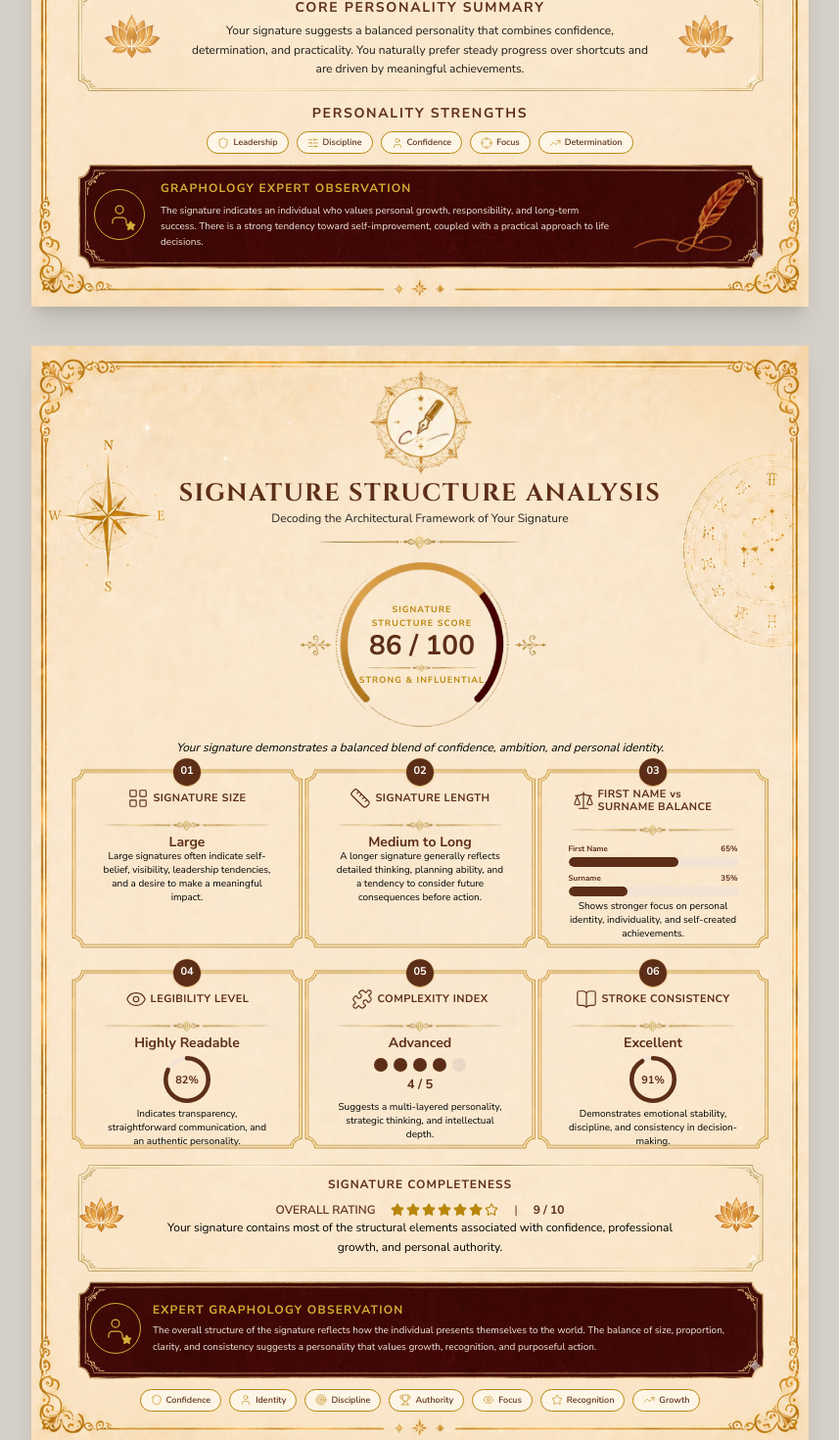
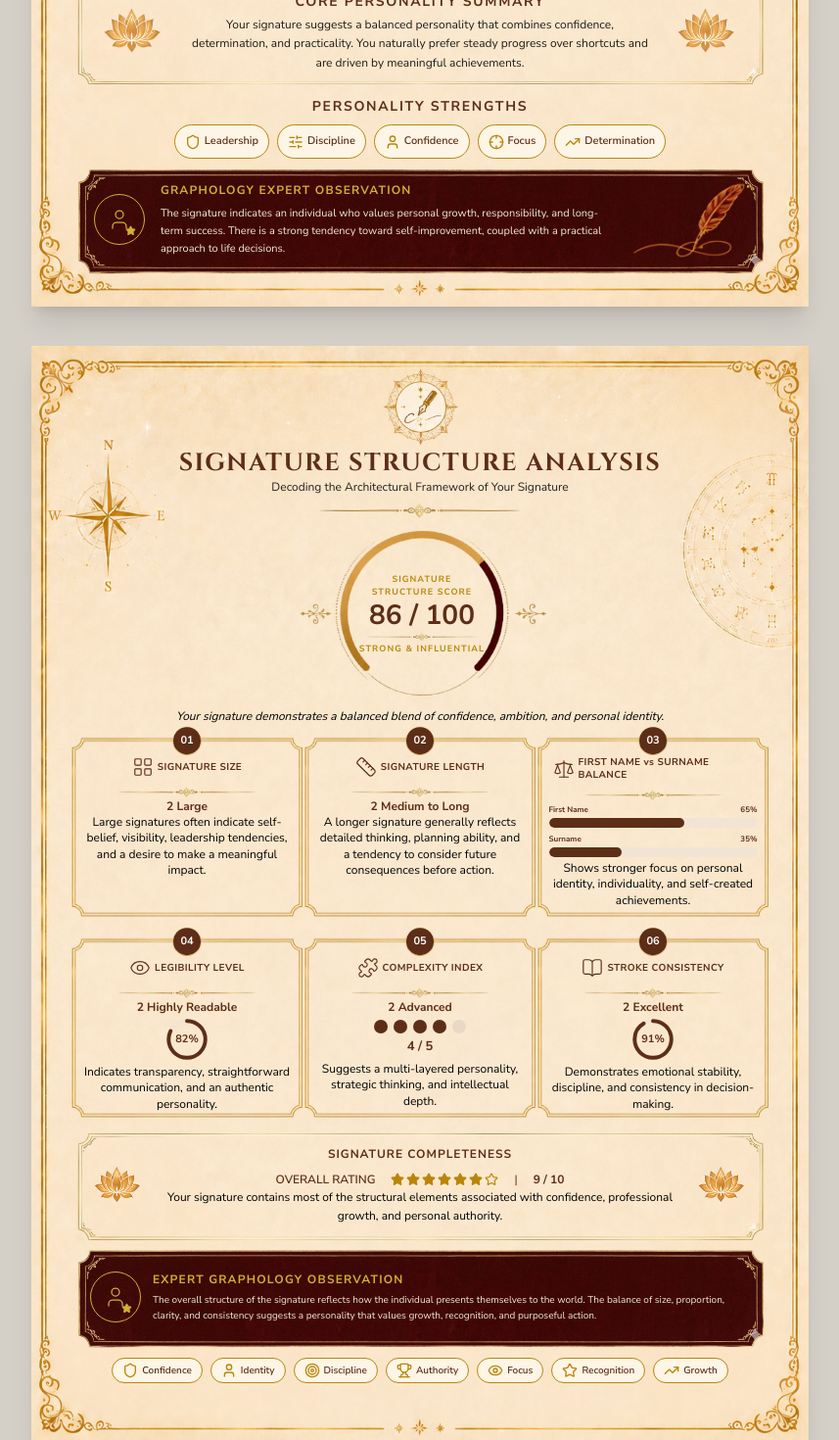
Before and after one commit to chiraganantasecuritylab123/mobile_number_correction_report, a Next.js app: page /signature-report in a window 1280 px wide. Shown: the part 2060-3530 px from the top of the page at 98% size, without its empty margins (211-1068 px from the left). Built offline with nearby package versions, Linux system fonts and the light colour scheme.

Commit message:
some desing issues fix

```diff
--- a/Components/SignatureAnalysisReport/EndingStrokeAnalysis.tsx
+++ b/Components/SignatureAnalysisReport/EndingStrokeAnalysis.tsx
@@ -241,7 +241,7 @@ function AnalysisCard({
           {card.title}
         </p>
 
-        <div className="mb-0.5 flex h-[40px] items-center justify-center">
+        <div className="mb-0.5 flex h-[38px] items-center justify-center">
           <StrokeGraphic icon={card.icon} compact={compact} />
         </div>
 
@@ -252,13 +252,13 @@ function AnalysisCard({
             border: `1px solid ${COLORS.gold}`,
           }}
         >
-          <span className="text-[11px] font-semibold" style={{ color: COLORS.brown }}>
+          <span className="text-[10px] font-semibold" style={{ color: COLORS.brown }}>
             {card.valueLabel}
           </span>
         </div>
 
         <p
-          className="px-1.5 leading-snug text-[10px]"
+          className="px-1.5 leading-snug text-[11px]"
           style={{ color: COLORS.black, opacity: 0.82 }}
         >
           {card.description}
@@ -270,15 +270,17 @@ function AnalysisCard({
 
 function IntroHeader({ text }: { text: string }) {
   return (
-    <div className="mt-1 flex w-full max-w-[620px] items-center justify-center gap-3 px-2 font-nunito-sans">
-      <Pattern3 size={32} />
+    <div className="mt-1 flex w-full  items-center justify-center gap-3 px-2 font-nunito-sans">
+      <div className="flex items-center justify-center max-w-[500px]">
+        <Pattern3 size={32} className="rotate-180" />
         <p
           className="text-center text-[13px] italic leading-snug"
           style={{ color: COLORS.brown, opacity: 0.9 }}
         >
           {text}
         </p>
-      <Pattern3 size={32} className="rotate-180" />
+        <Pattern3 size={32} />
+      </div>
     </div>
   );
 }
--- a/Components/SignatureAnalysisReport/NumerologyView.tsx
+++ b/Components/SignatureAnalysisReport/NumerologyView.tsx
@@ -382,8 +382,8 @@ function NumerologyCardView({
               }}
             >
               <span
-                className="text-[6px] font-bold tracking-[0.08em]"
-                style={{ color: COLORS.gold }}
+                className="text-[7px] font-bold tracking-[0.08em]"
+                style={{ color: COLORS.brown }}
               >
                 {card.valueLabel}
               </span>
--- a/Components/SignatureAnalysisReport/PersonalityAnalysis.tsx
+++ b/Components/SignatureAnalysisReport/PersonalityAnalysis.tsx
@@ -304,19 +304,19 @@ function StrengthPills({ strengths }: { strengths: PersonalityStrength[] }) {
           return (
             <div
               key={strength.label}
-          className="flex items-center gap-1 rounded-full px-2.5 py-1"
+              className="flex items-center gap-1 rounded-full px-2.5 py-2"
               style={{
                 backgroundColor: COLORS.cream,
                 border: `1px solid ${COLORS.gold}`,
               }}
             >
               <Icon
-            size={12}
-            strokeWidth={1.25}
+                size={16}
+                strokeWidth={2}
                 style={{ color: COLORS.gold }}
               />
               <span
-            className="text-[9px] font-semibold"
+                className="text-[11px] font-semibold"
                 style={{ color: COLORS.brown }}
               >
                 {strength.label}
@@ -366,8 +366,8 @@ function ExpertObservationFooter({ observation }: { observation: string }) {
             GRAPHOLOGY EXPERT OBSERVATION
           </p>
           <p
-            className="mt-1.5 text-[10px] leading-relaxed"
-            style={{ color: COLORS.cream,  opacity: 0.95 }}
+            className="mt-1.5 text-[11px] leading-relaxed"
+            style={{ color: COLORS.cream, opacity: 0.95 }}
           >
             {observation}
           </p>
@@ -420,10 +420,7 @@ export default function PersonalityAnalysis({
         >
           {title}
         </h1>
-        <p
-          className="mt-0.5 max-w-[520px] text-[17px] font-nunito-sans"
-          style={{ color: COLORS.black, opacity: 0.85 }}
-        >
+        <p className="text-[14px]" style={{ color: '#213247', opacity: 0.85, fontFamily: "var(--font-geist-sans), 'Segoe UI', sans-serif" }}>
           {subtitle}
         </p>
       </header>
--- a/Components/SignatureAnalysisReport/SignatureImprovement.tsx
+++ b/Components/SignatureAnalysisReport/SignatureImprovement.tsx
@@ -379,7 +379,7 @@ function ExpertRecommendation({ text }: { text: string }) {
       <div className="flex-1">
         <OrnateLabel text="EXPERT RECOMMENDATION" light />
         <p
-          className="mt-1 leading-relaxed"
+          className="mt-1 leading-relaxed px-3"
           style={{
             color: "#F5E6C8",
             fontFamily: BODY_SANS,
--- a/Components/SignatureAnalysisReport/SignatureStructureAnalysis.tsx
+++ b/Components/SignatureAnalysisReport/SignatureStructureAnalysis.tsx
@@ -275,7 +275,7 @@ import {
   const circ = 2 * Math.PI * r;
   const offset = circ * (1 - percent / 100);
   return (
-      <div className="relative flex h-[58px] w-[58px] items-center justify-center">
+    <div className="relative flex h-[50px] w-[50px] items-center justify-center">
       <svg viewBox="0 0 64 64" className="h-full w-full -rotate-90" aria-hidden>
         <circle cx="32" cy="32" r={r} fill="none" stroke="#f2e4d4" strokeWidth="5" />
         <circle
@@ -352,34 +352,31 @@ import {
 
   return (
     <div className="relative flex h-[205px] w-[245px] flex-col bg-[url('/assets/signatureReport/card-bg.png')] bg-cover bg-center bg-no-repeat">
-        {/* number badge */}
-        {/* <span className="absolute left-1/2 top-[8px] z-10 flex h-7 w-7 -translate-x-1/2 -translate-y-[35%] items-center justify-center rounded-full text-[11px] font-bold">
-          {String(index).padStart(2, "0")}
-        </span> */}
-
       <span className="absolute left-1/2 top-[12px] z-10 flex h-7 w-7 -translate-x-1/2 -translate-y-[35%] items-center justify-center rounded-full text-[11px] font-bold text-white"
         style={{ backgroundColor: COLORS.brown }}
       >
         {String(index).padStart(2, "0")}
       </span>
 
-        <div className="flex h-full flex-col justify-start px-8 pb-2.5 pt-5 font-nunito-sans">
+      <div className="flex h-full flex-col justify-start px-3 pb-3 pt-5 font-nunito-sans">
         {/* icon + title */}
         <div className="flex items-center justify-center gap-1 px-2 py-1 mt-2">
           <CardTypeIcon type={card.type} />
           <p
-              className="text-left text-[11px] font-bold leading-tight tracking-[0.04em]"
+            className="text-left text-[10px] font-bold leading-tight tracking-[0.04em]"
             style={{ color: COLORS.brown }}
           >
             {card.title}
           </p>
         </div>
 
-          <OrnamentDivider width={180} lotusSize={0} />
+        <div className="flex items-center justify-center">
+          <OrnamentDivider width={150} lotusSize={0} />
+        </div>
 
         {card.valueLabel ? (
-            <p className="text-center text-[14px] font-bold leading-tight" style={{ color: COLORS.brown }}>
-              {card.valueLabel}
+          <p className="text-center text-[12px] font-bold leading-tight" style={{ color: COLORS.brown }}>
+            2   {card.valueLabel}
           </p>
         ) : null}
 
@@ -394,7 +391,7 @@ import {
 
         {card.description ? (
           <p
-              className=" px-1 text-center text-[10px] leading-snug mb-1.5"
+            className=" px-1 text-center text-[12px] leading-snug mb-1.5"
             style={{ color: COLORS.black }}
           >
             {card.description}
@@ -424,7 +421,7 @@ import {
   text: string;
 }) {
   return (
-      <section className="relative z-10 flex justify-center font-nunito-sans">
+    <section className="relative z-10 align-middle flex justify-center font-nunito-sans">
       <div
         className="relative flex min-h-[120px] w-full items-center justify-between "
         style={{
@@ -435,17 +432,11 @@ import {
           backgroundRepeat: "no-repeat",
         }}
       >
-          {/* Left Lotus */}
-          <div className="flex items-center justify-center">
         <CoverLotus
           size={65}
-              className="opacity-90"
+          className="opacity-90 absolute left-4"
         />
-          </div>
-
-          {/* Center Content */}
-          <div className="flex flex-1 flex-col items-center justify-center text-center px-6">
-            {/* Title */}
+        <div className="flex flex-1 flex-col items-center justify-center text-center px-6 max-w-[600px] mx-auto">
           <h2
             className="text-[12px] font-bold uppercase tracking-[0.08em]"
             style={{ color: COLORS.brown }}
@@ -489,14 +480,10 @@ import {
             {text}
           </p>
         </div>
-
-          {/* Right Lotus */}
-          <div className="flex items-center justify-center">
         <CoverLotus
           size={65}
-              className="opacity-90"
+          className="opacity-90 absolute right-4"
         />
-          </div>
       </div>
     </section>
   );
@@ -559,7 +546,7 @@ import {
 
 function AttributeIcon({ attribute }: { attribute: StructureAttribute }) {
   const Icon = attribute.icon;
-    return <Icon size={12} strokeWidth={1.25} style={{ color: COLORS.gold }} />;
+  return <Icon size={16} strokeWidth={2} style={{ color: COLORS.gold }} />;
 }
 
 function AttributePills({ attributes }: { attributes: StructureAttribute[] }) {
@@ -572,7 +559,7 @@ import {
           style={{ backgroundColor: COLORS.cream, border: `1px solid ${COLORS.gold}` }}
         >
           <AttributeIcon attribute={a} />
-            <span className="text-[9px] font-semibold" style={{ color: COLORS.brown }}>
+          <span className="text-[10px] font-semibold" style={{ color: COLORS.brown }}>
             {a.label}
           </span>
         </div>
@@ -637,8 +624,8 @@ import {
         <Image
           src="/assets/signatureReport/logo-main.png"
           alt="Astro Aarambh"
-            width={110}
-            height={110}
+          width={ 80}
+          height={80}
           // className="mb-1"
           priority
         />
@@ -668,7 +655,7 @@ import {
         {/* summary */}
         <p
           className="relative z-10  text-center text-[12px] italic"
-            style={{ color: COLORS.black}}
+          style={{ color: COLORS.black }}
         >
           {summaryText}
 
```
Lines whose indentation alone changed are shown as unchanged.
